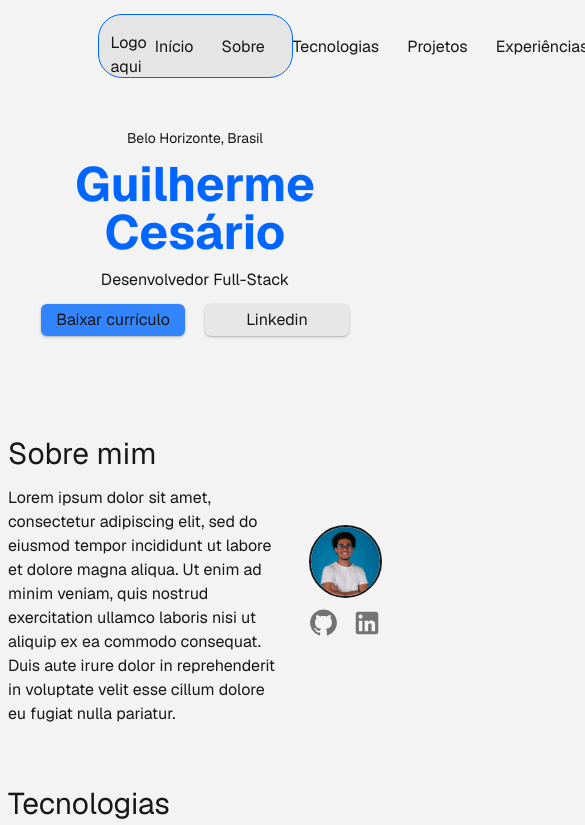
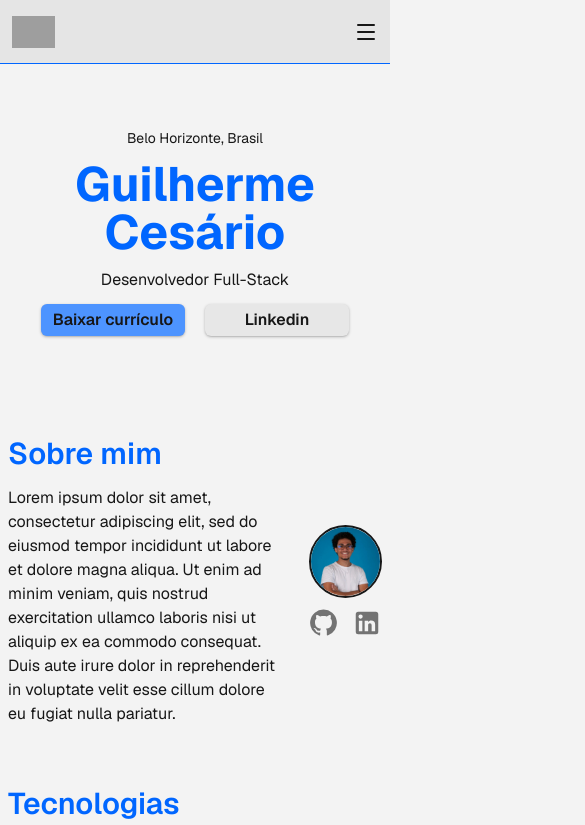
Before and after one commit to Gu1san/portfolio-site, a Next.js app: page / in a window 390 px wide. Shown: the top 825 px of the page, 585 px wide, since content can reach past the window. Built offline with nearby package versions, Linux system fonts and the light colour scheme; grey boxes are pictures that could not be loaded.

Commit message:
melhorias na responsividade do header; componente de título de seção

```diff
--- a/app/globals.css
+++ b/app/globals.css
@@ -21,7 +21,7 @@
      HOVER
      ======================================== */
 
-  --hover: #e4e4e7;
+  --hover: #dedee0;
   --hover-secondary: #d4d4d8;
 
   /* ========================================
@@ -32,7 +32,7 @@
   --brand-hover: #0052cc;
   --brand-active: #003d99;
 
-  --brand-secondary: #3385ff;
+  --brand-secondary: #4d94ff;
   --brand-muted: #cce0ff;
   --brand-background: #e5f0ff;
 }
--- a/app/page.tsx
+++ b/app/page.tsx
@@ -13,6 +13,7 @@ import EducationItem from "@/components/EducationItem";
 import Footer from "@/components/Footer";
 import LinkedInIcon from "@mui/icons-material/LinkedIn";
 import GitHubIcon from "@mui/icons-material/GitHub";
+import SectionTitle from "@/components/SectionTitle";
 
 export default function Home() {
   return (
@@ -32,14 +33,14 @@ export default function Home() {
             <Button
               text="Baixar currículo"
               link={""}
-              containerStyle="bg-brand-secondary"
+              containerStyle="bg-brand-secondary font-semibold"
             />
-            <Button text="Linkedin" link={""} />
+            <Button text="Linkedin" link={""} containerStyle="font-semibold" />
           </div>
         </section>
         <section id="about" className="flex items-center justify-between my-15">
-          <div className="flex flex-col gap-3.5">
-            <h3 className="text-3xl">Sobre mim</h3>
+          <div className="flex flex-col">
+            <SectionTitle>Sobre mim</SectionTitle>
             <p>
               Lorem ipsum dolor sit amet, consectetur adipiscing elit, sed do
               eiusmod tempor incididunt ut labore et dolore magna aliqua. Ut
@@ -81,8 +82,8 @@ export default function Home() {
           </div>
         </section>
         <section id="technologies" className="mb-15">
-          <h3 className="text-3xl">Tecnologias</h3>
-          <p>Ferramentas de trabalho que uso em meus projetos</p>
+          <SectionTitle>Tecnologias</SectionTitle>
+
           <div className="flex flex-1 flex-wrap gap-2 mt-3.5">
             {technologies.map(({ id, name, icon: Icon }) => (
               <TechIcon icon={<Icon size={15} />} name={name} key={id} />
@@ -90,7 +91,7 @@ export default function Home() {
           </div>
         </section>
         <section id="projects" className="mb-15 w-full">
-          <h3 className="text-3xl mb-3.5">Projetos</h3>
+          <SectionTitle>Projetos</SectionTitle>
           <div className="flex flex-wrap justify-center items-center gap-x-20 gap-y-10">
             {projects.map((p, index) => (
               <ProjectCard props={p} key={index} />
@@ -98,7 +99,7 @@ export default function Home() {
           </div>
         </section>
         <section id="experiences" className="mb-15 w-full">
-          <h3 className="text-3xl mb-3.5">Experiências</h3>
+          <SectionTitle>Experiências</SectionTitle>
           <div className="flex flex-col gap-4 w-full">
             {jobs.map((j, index) => (
               <JobCard props={j} key={index} />
@@ -106,7 +107,7 @@ export default function Home() {
           </div>
         </section>
         <section id="education" className="mb-15 w-full">
-          <h3 className="text-3xl mb-3.5">Educação</h3>
+          <SectionTitle>Educação</SectionTitle>
           <div className="relative">
             <div className="absolute left-22 md:left-40 w-2 top-3 bottom-0 bg-background-secondary rounded-full"></div>
             <div className="flex flex-col gap-4 w-full">
--- /dev/null
+++ b/components/DialogButton.tsx
@@ -0,0 +1,16 @@
+export default function DialogButton({
+  link,
+  children,
+}: {
+  link: string;
+  children: string;
+}) {
+  return (
+    <a
+      href={link}
+      className="-mx-3 block rounded-lg px-3 py-2 text-base/7 font-semibold text-foreground hover:bg-hover"
+    >
+      {children}
+    </a>
+  );
+}
--- a/components/Header.tsx
+++ b/components/Header.tsx
@@ -1,20 +1,127 @@
+"use client";
+import { useState } from "react";
 import HeaderLink from "./HeaderLink";
+import { ChevronDown, MenuIcon, X } from "lucide-react";
+import {
+  Dialog,
+  DialogPanel,
+  Disclosure,
+  DisclosureButton,
+  DisclosurePanel,
+  Popover,
+  PopoverButton,
+  PopoverGroup,
+  PopoverPanel,
+} from "@headlessui/react";
+import DialogButton from "./DialogButton";
 
 export default function Header() {
+  const [mobileMenuOpen, setMobileMenuOpen] = useState(false);
   return (
-    <header className="absolute top-3.5 flex flex-row justify-between align-center bg-background-tertiary/50 border border-brand rounded-3xl w-1/2 max-h-16 py-4 px-3">
-      <a>Logo aqui</a>
-      <div>
-        <nav className="flex flex-row justify-between gap-3">
+    <header className="absolute top-0 lg:top-3.5 flex flex-row justify-between align-center bg-background-tertiary/50 border-b lg:border border-brand lg:rounded-3xl w-full lg:w-2/3 max-h-16 py-4 px-3">
+      <nav className="flex flex-1 flex-row justify-between gap-3">
+        <a className="flex items-center justify-between">
+          <span className="sr-only">Guilherme Logo</span>
+          <img
+            alt=""
+            src="https://tailwindcss.com/plus-assets/img/logos/mark.svg?color=indigo&shade=500"
+            className="h-8 w-auto"
+          />
+        </a>
+        <div className="flex lg:hidden">
+          <button
+            type="button"
+            onClick={() => setMobileMenuOpen(true)}
+            className="-m-2.5 inline-flex items-center justify-center cursor-pointer rounded-md p-2.5 text-foreground"
+          >
+            <span className="sr-only">Open main menu</span>
+            <MenuIcon aria-hidden="true" className="size-6" />
+          </button>
+        </div>
+        <PopoverGroup className="hidden lg:flex lg:gap-x-5">
           <HeaderLink link={"#"} text="Início" />
           <HeaderLink link={"#about"} text="Sobre" />
           <HeaderLink link={"#technologies"} text="Tecnologias" />
           <HeaderLink link={"#projects"} text="Projetos" />
-          <HeaderLink link={"#experiences"} text="Experiências" />
-          {/* <HeaderLink link={"#"} text="Educação" /> */}
-        </nav>
-        <div></div>
-      </div>
+          <Popover className="relative">
+            <PopoverButton className="flex items-center gap-x-1 font-semibold transparent rounded-xl py-1 px-2 hover:bg-brand  transition">
+              Experiências
+              <ChevronDown aria-hidden="true" className="size-5 flex-none" />
+            </PopoverButton>
+
+            <PopoverPanel
+              transition
+              className="absolute flex flex-col left-1/2 z-10 gap-2 p-2.5 mt-5 max-w-md -translate-x-1/2 overflow-hidden rounded-2xl bg-background-secondary outline-1 -outline-offset-1 outline-white/10 transition data-closed:translate-y-1 data-closed:opacity-0 data-enter:duration-200 data-enter:ease-out data-leave:duration-150 data-leave:ease-in"
+            >
+              <HeaderLink link={"#experiences"} text="Experiências" />
+              <HeaderLink link={"#experiences"} text="Experiências" />
+            </PopoverPanel>
+          </Popover>
+        </PopoverGroup>
+      </nav>
+      <Dialog
+        open={mobileMenuOpen}
+        onClose={setMobileMenuOpen}
+        className="lg:hidden"
+      >
+        <div className="fixed inset-0 z-50" />
+        <DialogPanel className="fixed inset-y-0 right-0 z-50 w-full overflow-y-auto bg-background-secondary p-6 sm:max-w-sm sm:ring-1 sm:ring-gray-100/10">
+          <div className="flex items-center justify-between">
+            <a href="#" className="-m-1.5 p-1.5">
+              <span className="sr-only">Guilherme Logo</span>
+              <img
+                alt=""
+                src="https://tailwindcss.com/plus-assets/img/logos/mark.svg?color=indigo&shade=500"
+                className="h-8 w-auto"
+              />
+            </a>
+            <button
+              type="button"
+              onClick={() => setMobileMenuOpen(false)}
+              className="-m-2.5 rounded-md p-2.5 text-foreground cursor-pointer"
+            >
+              <span className="sr-only">Close menu</span>
+              <X aria-hidden="true" className="size-6" />
+            </button>
+          </div>
+          <div className="mt-6 flow-root">
+            <div className="-my-6 divide-y divide-white/10">
+              <div className="space-y-2 py-6">
+                <DialogButton link="#">Início</DialogButton>
+                <DialogButton link="#">Sobre</DialogButton>
+                <DialogButton link="#">Tecnologias</DialogButton>
+                <DialogButton link="#">Projetos</DialogButton>
+
+                <Disclosure as="div" className="-mx-3">
+                  <DisclosureButton className="group flex w-full items-center justify-between rounded-lg py-2 pr-3.5 pl-3 text-base/7 font-semibold text-foreground hover:bg-hover">
+                    Experiências
+                    <ChevronDown
+                      aria-hidden="true"
+                      className="size-5 flex-none group-data-open:rotate-180 transition"
+                    />
+                  </DisclosureButton>
+                  <DisclosurePanel className="mt-2 space-y-2">
+                    <DisclosureButton
+                      as="a"
+                      href={""}
+                      className="block rounded-lg py-2 pr-3 pl-6 text-sm/7 font-semibold text-foreground hover:bg-hover"
+                    >
+                      Profissional
+                    </DisclosureButton>
+                    <DisclosureButton
+                      as="a"
+                      href={""}
+                      className="block rounded-lg py-2 pr-3 pl-6 text-sm/7 font-semibold text-foreground hover:bg-hover"
+                    >
+                      Acadêmico
+                    </DisclosureButton>
+                  </DisclosurePanel>
+                </Disclosure>
+              </div>
+            </div>
+          </div>
+        </DialogPanel>
+      </Dialog>
     </header>
   );
 }
--- a/components/HeaderLink.tsx
+++ b/components/HeaderLink.tsx
@@ -5,7 +5,7 @@ export default function HeaderLink({ link, text }: ButtonProps) {
   return (
     <Link
       href={link}
-      className="transparent rounded-xl py-1 px-2 hover:bg-background transition"
+      className="transparent rounded-xl py-1 px-2 font-semibold hover:bg-brand transition"
     >
       {text}
     </Link>
--- /dev/null
+++ b/components/SectionTitle.tsx
@@ -0,0 +1,5 @@
+export default function SectionTitle({ children }: { children: string }) {
+  return (
+    <h3 className="text-3xl font-semibold text-brand mb-3.5">{children}</h3>
+  );
+}
--- a/package.json
+++ b/package.json
@@ -11,6 +11,7 @@
   "dependencies": {
     "@emotion/react": "^11.14.0",
     "@emotion/styled": "^11.14.1",
+    "@headlessui/react": "^2.2.10",
     "@icons-pack/react-simple-icons": "^13.11.1",
     "@mui/icons-material": "^9.3.1",
     "@mui/material": "^9.3.1",
```
Also changed, not shown: 1 other file (tests, documents, lock files or other folders).
